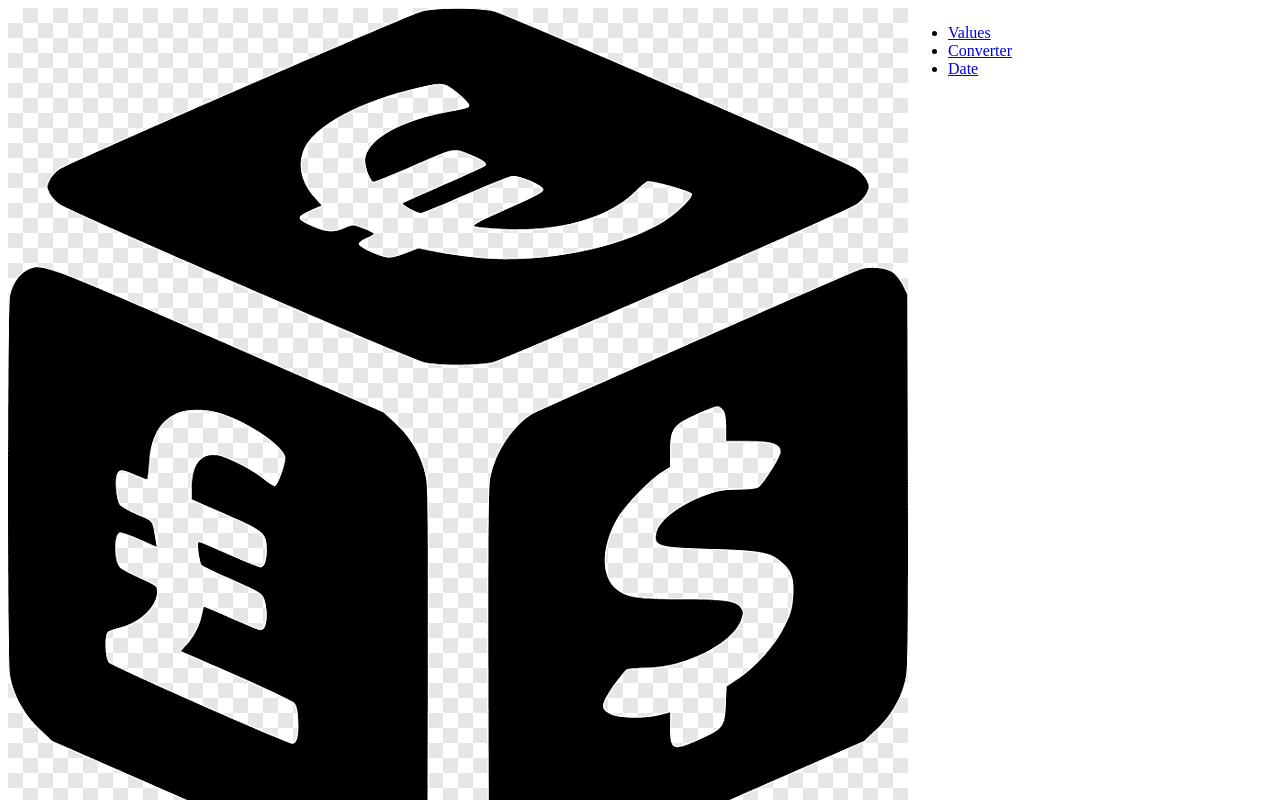
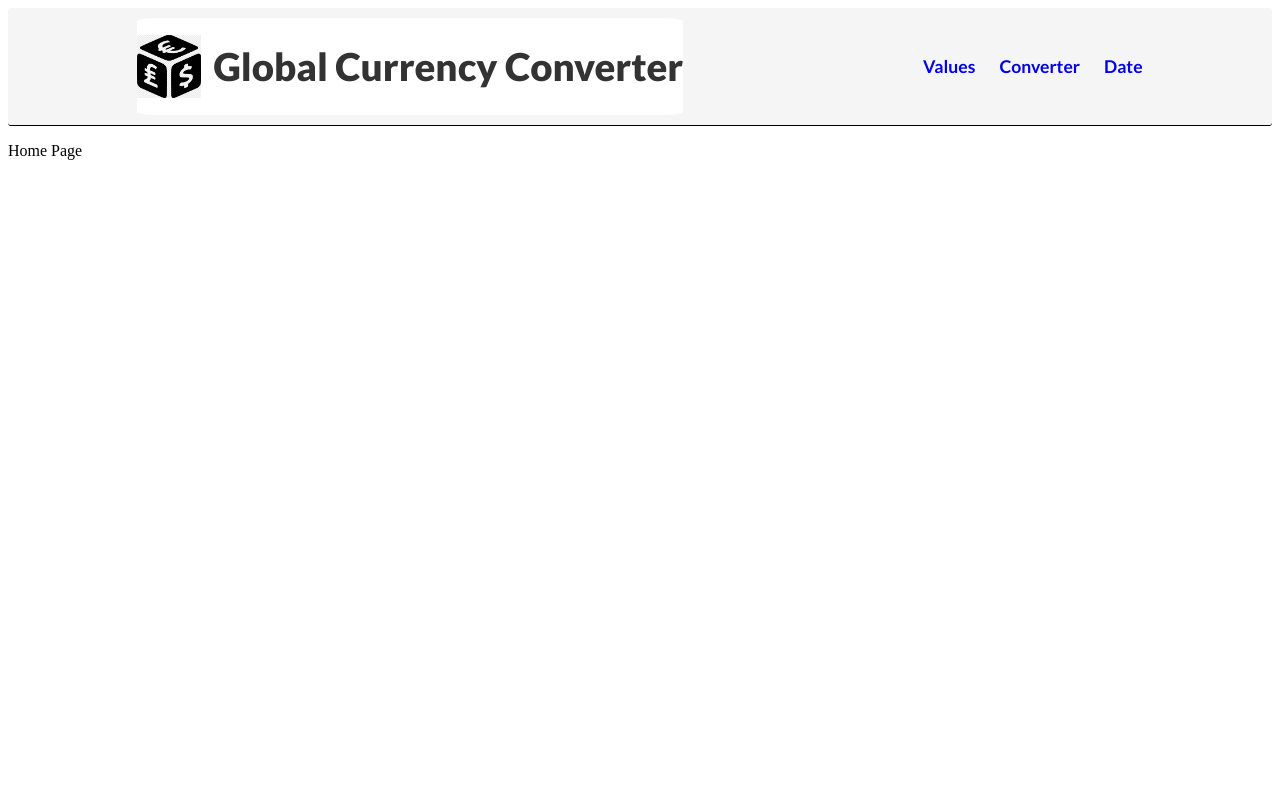
Before and after one commit to mullenlucas/currency-converter, a React (Create React App) app: page / in a window 1280 px wide. Shown: the top 800 px of the page. Built offline with nearby package versions, Linux system fonts and the light colour scheme; a web font is replaced by a local one.

Commit message:
style header

```diff
--- a/src/components/Nav.js
+++ b/src/components/Nav.js
@@ -11,7 +11,7 @@ function Nav({ title, routes }) {
         <h1>{title}</h1>
       </Link>
       <nav>
-        <ul>
+        <ul className="ul-links">
           {routes.map(({ name, path }) => (
             <li key={path}>
               <NavLink className="nav-link" to={path} end>
--- a/src/css/nav.css
+++ b/src/css/nav.css
@@ -1,3 +1,48 @@
+header, nav {
+  display: flex;
+  justify-content: space-around;
+}
+
 header {
+  background-color: #f5f5f5;
+  padding: 0.6rem;
+  border-bottom:  1px solid black;
+  border-radius: 3.6px;
+}
+
+h1 {
+  font-family: var(--font-lato);
+  font-weight: 900;
+  font-size: 2.4rem;
+  color: #333;
+}
+
+a {
+  text-decoration: none;
+}
+
+.header-logo {
   display: flex;
+  align-items: center;
+  justify-content: space-around;
+  background-color: #fff;
+  border-radius: 3.6%;
+  gap: 12px;
 }
+
+.logo-img {
+  max-width: 64px;
+}
+
+.ul-links {
+  list-style-type: none;
+  margin: 0;
+  padding: 0;
+  display: flex;
+  align-items: center;
+  justify-content: space-around;
+  gap: 24px;
+  font-family: var(--font-lato);
+  font-size: 1.1rem;
+  font-weight: 600;
+}
```
